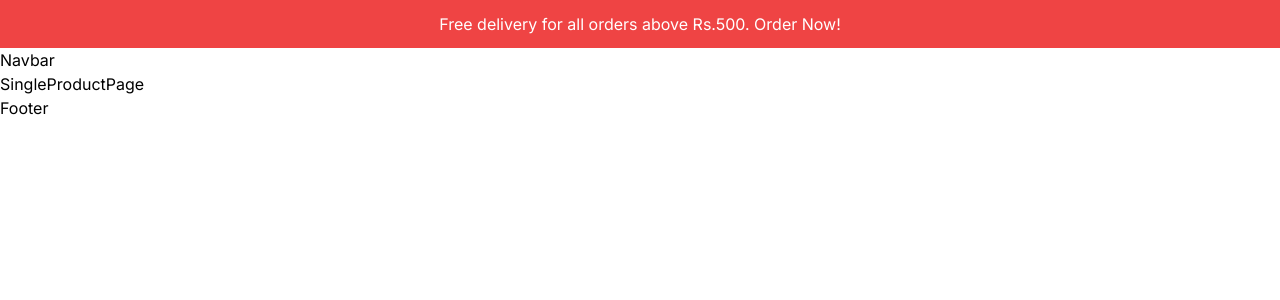
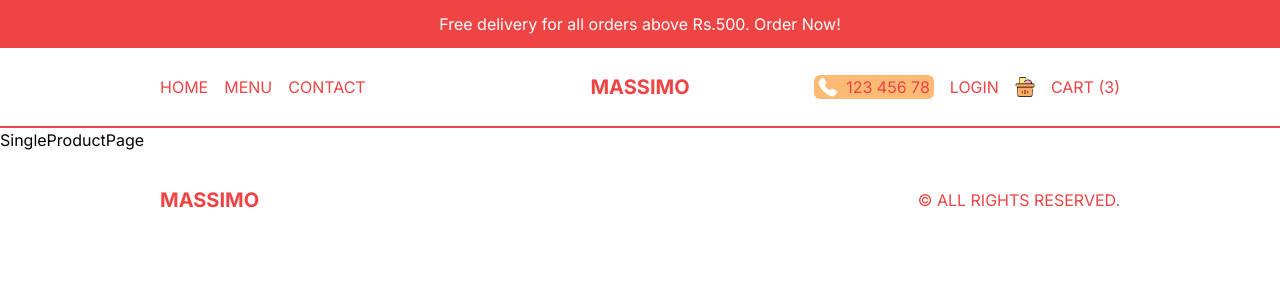
Before and after one commit to abhishekmazumder/pizzanext-del-app, a Next.js app: page /product/1 in a window 1280 px wide. Shown: the top 300 px of the page. Built offline with nearby package versions, Linux system fonts and the light colour scheme.

Commit message:
Navbar & Footer added

```diff
--- /dev/null
+++ b/src/components/CartIcon.tsx
@@ -0,0 +1,16 @@
+import Image from 'next/image'
+import Link from 'next/link'
+import React from 'react'
+
+const CartIcon = () => {
+  return (
+    <Link href="/cart" className='flex items-center gap-4'>
+      <div className='relative w-8 h-8 md:w-5 md:h-5'>
+        <Image src="/cart.png" alt="" fill />
+      </div>
+      <span>Cart (3)</span>
+    </Link>
+  )
+}
+
+export default CartIcon
--- a/src/components/Footer.tsx
+++ b/src/components/Footer.tsx
@@ -1,9 +1,13 @@
-import React from 'react'
+import Link from "next/link";
+import React from "react";
 
 const Footer = () => {
   return (
-    <div>Footer</div>
-  )
-}
+    <div className="h-12 md:h-24 p-4 lg:px-20 xl:px-40 text-red-500 flex items-center justify-between">
+      <Link href="/" className="font-bold text-xl">MASSIMO</Link>
+      <p>© ALL RIGHTS RESERVED.</p>
+    </div>
+  );
+};
 
-export default Footer
+export default Footer;
--- /dev/null
+++ b/src/components/Menu.tsx
@@ -0,0 +1,85 @@
+"use client";
+
+import React, { useState } from "react";
+import Image from "next/image";
+import Link from "next/link";
+import CartIcon from "./CartIcon";
+
+const links = [
+  { id: 1, title: "Homepage", url: "/" },
+  { id: 2, title: "Menu", url: "/menu" },
+  { id: 3, title: "Working Hours", url: "/" },
+  { id: 4, title: "Contact", url: "/" },
+];
+
+const Menu = () => {
+  const [open, setOpen] = useState(false);
+
+  // TEMPORARY
+  const user = false;
+  return (
+    <div>
+      {/* LONG WAY */}
+      {/* {!open ? (
+        <Image
+          src="/open.png"
+          alt=""
+          width={20}
+          height={20}
+          onClick={() => setOpen(true)}
+        />
+      ) : (
+        <Image
+          src="/close.png"
+          alt=""
+          width={20}
+          height={20}
+          onClick={() => setOpen(false)}
+        />
+      )} */}
+
+      {/* SHORTCUT */}
+      <Image
+        src={open ? "/close.png" : "/open.png"}
+        alt=""
+        width={20}
+        height={20}
+        onClick={() => setOpen(!open)}
+        className="cursor-pointer"
+      />
+      {open && (
+        <div className="bg-red-500 text-white absolute left-0 top-24 w-full h-[calc(100vh-6rem)] flex flex-col gap-8 items-center justify-center text-3xl z-10">
+          {links.map((item) => (
+            <Link href={item.url} key={item.id} onClick={() => setOpen(false)}>
+              {item.title}
+            </Link>
+          ))}
+
+          {/* LONG WAY */}
+          {/* {!user ? (
+            <Link href="/login" onClick={() => setOpen(false)}>
+              Login
+            </Link>
+          ) : (
+            <Link href="/orders" onClick={() => setOpen(false)}>
+              Orders
+            </Link>
+          )} */}
+
+          {/* SHORTCUT */}
+          <Link
+            href={user ? "/orders" : "login"}
+            onClick={() => setOpen(false)}
+          >
+            {user ? "Orders" : "Login"}
+          </Link>
+          <Link href="/cart" onClick={() => setOpen(false)}>
+            <CartIcon />
+          </Link>
+        </div>
+      )}
+    </div>
+  );
+};
+
+export default Menu;
--- a/src/components/Navbar.tsx
+++ b/src/components/Navbar.tsx
@@ -1,9 +1,42 @@
-import React from 'react'
+import Link from 'next/link';
+import React from 'react';
+import Menu from './Menu';
+import CartIcon from './CartIcon';
+import Image from 'next/image';
 
 const Navbar = () => {
+  const user = false;
   return (
-    <div>Navbar</div>
-  )
-}
+    <div className="h-12 text-red-500 p-4 flex items-center justify-between border-b-2 border-b-red-500 uppercase md:h-20 lg:px-20 xl:px-40">
+      {/* Left LINKS */}
+      <div className="hidden md:flex gap-4 flex-1">
+        <Link href="/">Home</Link>
+        <Link href="/menu">Menu</Link>
+        <Link href="/">Contact</Link>
+      </div>
+      {/* Logo */}
+      <div className="text-xl md:font-bold flex-1 md:text-center">
+        <Link href="/">Massimo</Link>
+      </div>
+      {/* MobileMenu */}
+      <div className="md:hidden">
+        <Menu />
+      </div>
+      {/* RIGHT LINKS */}
+      <div className="hidden md:flex gap-4 items-center justify-end flex-1">
+        <div className="md:absolute top-3 r-2 lg:static flex items-center gap-2 cursor-pointer bg-orange-300 px-1 rounded-md">
+          <Image src="/phone.png" alt="" width={20} height={20} />
+          <span>123 456 78</span>
+        </div>
+        {!user ? (
+          <Link href="/login">Login</Link>
+        ) : (
+          <Link href="/orders">Orders</Link>
+        )}
+        <CartIcon />
+      </div>
+    </div>
+  );
+};
 
-export default Navbar
+export default Navbar;
```
